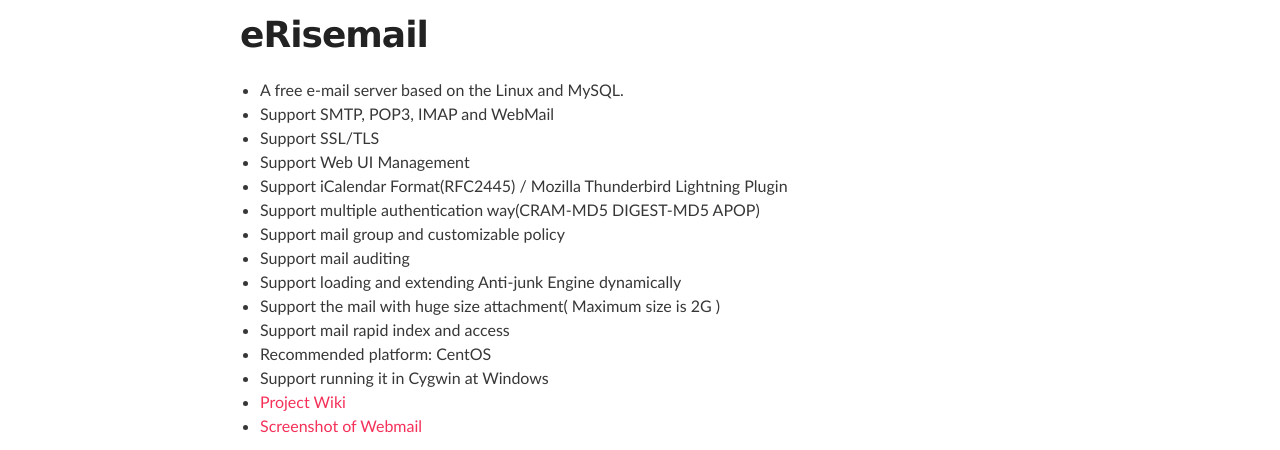
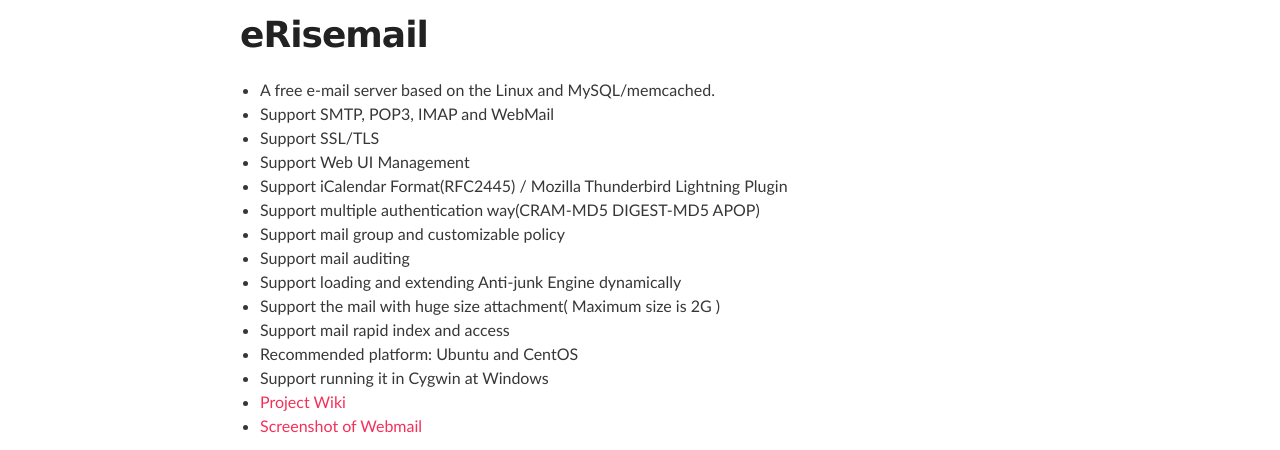
Before and after one commit to uplusware/uplusware.github.io, a Jekyll site: the page index.html, which Jekyll copies as it is, in a window 1280 px wide. Shown: the part 418-868 px from the top of the page. Built offline with Jekyll 4.4.1, drawn with Linux system fonts in a browser that asks for light colours.

Commit message:
Update index.html

```diff
--- a/index.html
+++ b/index.html
@@ -26,7 +26,7 @@
 <a id="erisemail-server" class="anchor" href="#erisemail-server" aria-hidden="true"><span class="octicon octicon-link"></span></a>eRisemail</h1>
 
 <ul>
-<li>A free e-mail server based on the Linux and MySQL.</li>
+<li>A free e-mail server based on the Linux and MySQL/memcached.</li>
 <li>Support SMTP, POP3, IMAP and WebMail</li>
 <li>Support SSL/TLS</li>
 <li>Support Web UI Management</li>
@@ -37,7 +37,7 @@
 <li>Support loading and extending Anti-junk Engine dynamically</li>
 <li>Support the mail with huge size attachment( Maximum size is 2G )</li>
 <li>Support mail rapid index and access</li>
-<li>Recommended platform: CentOS</li>
+<li>Recommended platform: Ubuntu and CentOS</li>
 <li>Support running it in Cygwin at Windows</li>
 <li><a href="https://github.com/uplusware/erisemail/wiki" target="_blank">Project Wiki</a></li>
 <li><a href="http://uplusware.github.io/2015/09/10/Screenshot-of-eRisemail-Webmail-Component.html" target="_blank">Screenshot of Webmail</a></li>
```
